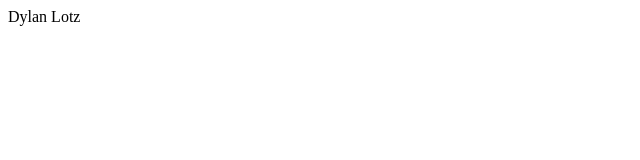
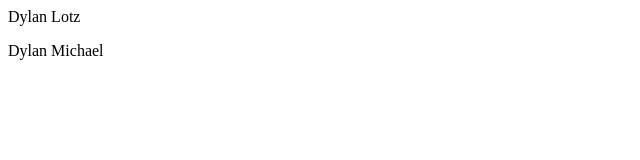
Before and after one commit to DMLotz9/html-me-something, a plain HTML site: page index.html in a window 1280 px wide. Shown: the full height of the page, 0-640 px from the left. Drawn offline with Linux system fonts and the light colour scheme.

Commit message:
Testing how to commit

```diff
--- a/index.html
+++ b/index.html
@@ -1 +1,2 @@
 <p>Dylan Lotz</p>
+<p>Dylan Michael</p>
```
